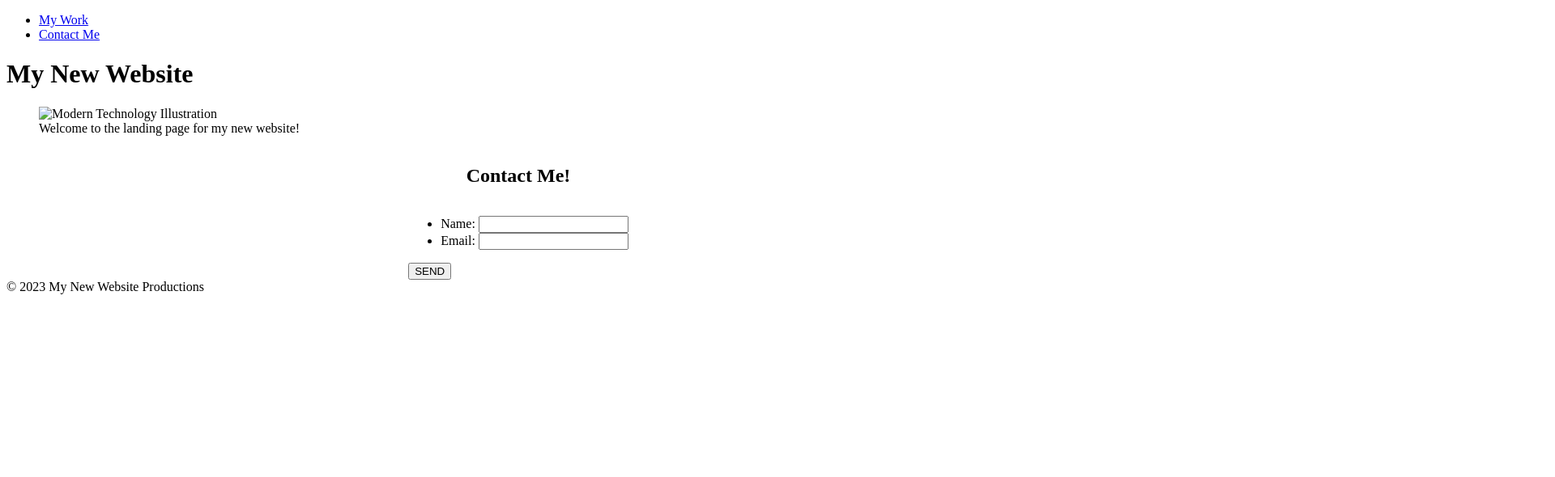
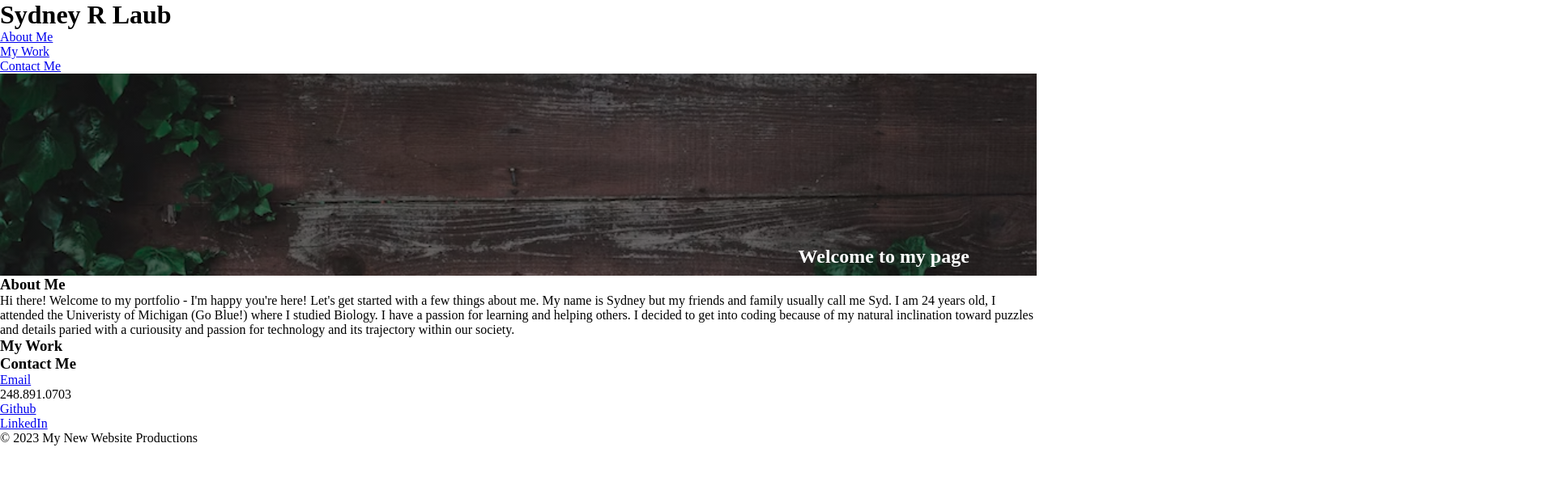
Before and after one commit to sydlaub/slaub-professional-portfolio, a plain HTML site: page index.html in a window 1280 px wide. Shown: the top 590 px of the page at 81% size, 1920 px wide, since content can reach past the window. Drawn offline with Linux system fonts and the light colour scheme.

Commit message:
added CSS styling of hero image

```diff
--- a/assets/style.css
+++ b/assets/style.css
@@ -1,6 +1,27 @@
-#contact {
-    display:flex;
-    flex-direction: column;
-    justify-content: center;
-    align-items: center;
+*{
+    box-sizing: border-box;
+    margin: auto;
+    padding: 0%;
 }
+.header{
+
+}
+
+/* Hero Image */
+.hero-image {
+    background-image: linear-gradient(rgba(0, 0, 0, 0.5), rgba(0, 0, 0, 0.5)), url(./Photos/portfolio\ hero\ image.avif);
+    height: 250px;
+    background-position: center;
+    background-repeat: no-repeat;
+    background-size: cover;
+    position: relative;
+
+}
+
+.hero-text {
+    /* text-align:right; */
+    position:relative;
+    left: 77%;
+    top: 85%;
+    color: white;
+}
--- a/index.html
+++ b/index.html
@@ -5,44 +5,74 @@
 <meta charset="UTF-8">
 <meta name="viewport" content="width=device-width, initial-scale=1.0">
 <link rel="stylesheet" type="text/css" href="./assets/style.css">
-<title>My Landing Page</title>
+<title>Sydney's Portfolio</title>
 </head>
 
 <body>
     <header>
+        <h1>Sydney R Laub</h1>
         <nav class="text-right">
             <ul>
-                <li><a href="#About-Me>About Me</a></li>
-                <li><a href="#My-Work">My Work</a></li>
-                <li><a href="#Contact-Me">Contact Me</a></li>
+                <li>
+                    <a href="#About-Me-Label">About Me</a>
+                </li>
+                <li>
+                    <a href="#My-Work-Label">My Work</a>
+                </li>
+                <li>
+                    <a href="#Contact-Me-Label">Contact Me</a>
+                </li>
             </ul>
         </nav>
     </header>
 
+    <div class="hero-image">
+        <div class="hero-text">
+        <h2>Welcome to my page</h2>
+        </div>
+    </div>
+
     <main>
-        <h1 class="text-center">My New Website</h1>
-        <figure>
-            <img src="./assets/Images/Landing-page-image.jpg" alt="Modern Technology Illustration">
-            <figcaption class="text-center">Welcome to the landing page for my new website!</figcaption>
-        </figure>
-        <section id="contact">
-            <h2 class="text-center">Contact Me!</h2>
-            <form>
-                <ul>
-                    <li>
-                        <label class="text-right" for="name">Name:</label>
-                        <input type="text" id="name" name="user-name">
-                    </li>
-                    <li>
-                        <label class="text-right" for="email">Email:</label>
-                        <input type="text" id="email" name="user-email">
-                    </li>
-                </ul>
-                <div class="text-center">
-                    <button type="submit">SEND</button>
-                </div>
-            </form>
+        <section class="About-Me">
+            <div id="About-Me-Label">
+                <h3>About Me</h3>
+            </div>
+            <div id="About-Me-Content">
+                <p>
+                    Hi there! Welcome to my portfolio - I'm happy you're here! Let's get started with a few things about me. My name
+                    is Sydney but my friends and family usually call me Syd. I am 24 years old, I attended the Univeristy of
+                    Michigan (Go Blue!) where I studied Biology. I have a passion for learning and helping others. I decided to get
+                    into coding because of my natural inclination toward puzzles and details paried with a curiousity and passion
+                    for technology and its trajectory within our society.
+                </p>
+            </div>
         </section>
+
+
+        <section class="My-Work">
+            <div id="My-Work-Label">
+                <h3>My Work</h3>
+            </div>
+            <div id="My-Work-Content">
+
+            </div>
+        </section>
+
+        <section class="Contact-Me">
+            <div id="Contact-Me-Label">
+                <h3>Contact Me</h3>
+            </div>
+
+            <div id="Conact-Me-Content">
+            <ul>
+                <li><a href="mailto:syd.laub18@gmail.com">Email</a></li>
+                <li>248.891.0703</li>
+                <li><a href="https://github.com/sydlaub">Github</a></li>
+                <li><a href="https://www.linkedin.com/in/sydney-laub-1b854919a/">LinkedIn</a></li>
+            </ul>
+            </div>
+        </section>
+
     </main>
 
     <footer class="text-center">
```
Also changed, not shown: assets/Photos/portfolio hero image.avif (added).
